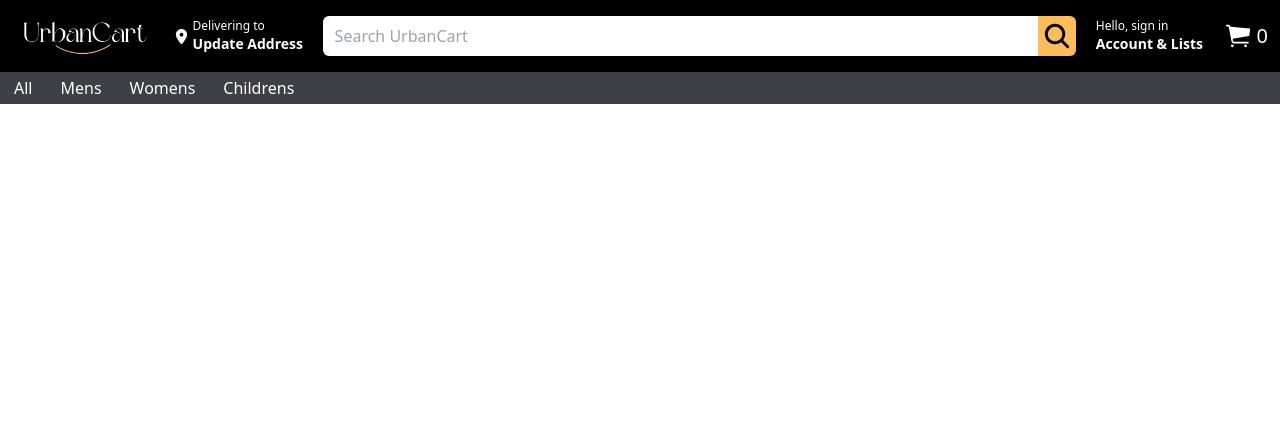
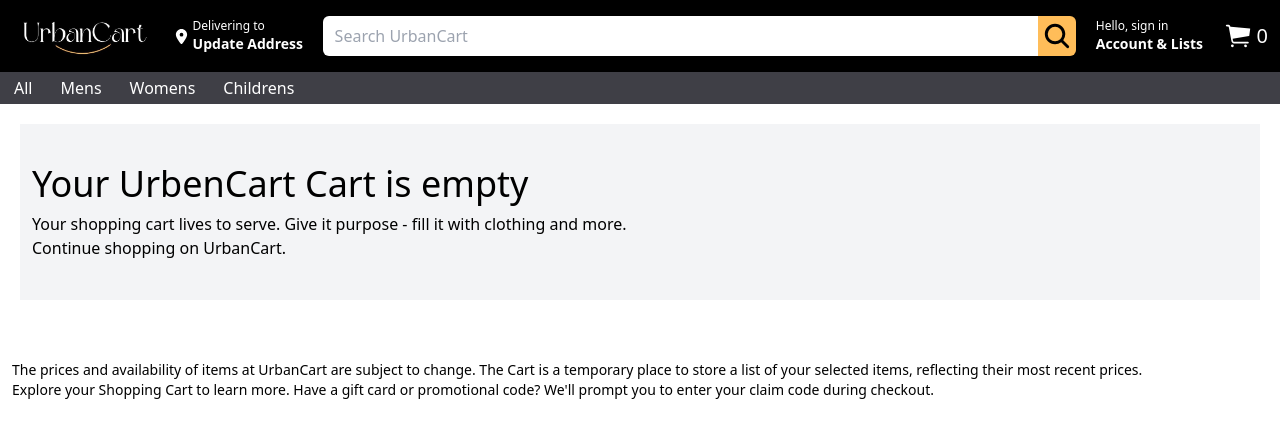
Before and after one commit to roht2103/UrbanCart, a React (Vite) app: page /account/cart in a window 1280 px wide. Shown: the top 438 px of the page. Built offline with nearby package versions, Linux system fonts and the light colour scheme.

Commit message:
designed empty cart page

```diff
--- a/src/App.jsx
+++ b/src/App.jsx
@@ -21,7 +21,7 @@ function App() {
                   <Route path="/" element={<HomePage />} />
                   <Route path="/account" element={<AccountPage />} />
                   <Route path="/account/orders" element={<OrdersPage />} />
-                  <Route path="/cart" element={<CartPage />} />
+                  <Route path="/account/cart" element={<CartPage />} />
                   <Route path="/account/wishlist" element={<WishlistPage />} />
                   <Route path="/account/address" element={<AddressPage />} />
                   <Route path="/account/profile" element={<ProfilePage />} />
--- a/src/components/Footer.jsx
+++ b/src/components/Footer.jsx
@@ -3,7 +3,7 @@ import { Link, useNavigate } from "react-router-dom";
 
 const Footer = () => {
   return (
-    <footer className="w-full bg-gray-800 text-white py-8 mt-10 float-end">
+    <footer className="w-full bg-gray-800 text-white py-8 mt-10">
       <div className="container mx-auto px-4 grid grid-cols-1 md:grid-cols-2 lg:grid-cols-4 gap-8">
         <div>
           <h3 className="text-lg font-semibold mb-3">Company Information</h3>
--- a/src/components/Nav.jsx
+++ b/src/components/Nav.jsx
@@ -151,7 +151,7 @@ const Nav = () => {
           </section>
         </Popover>
         <span
-          onClick={() => navigate("/cart")}
+          onClick={() => navigate("/account/cart")}
           className="flex items-center justify-center gap-1 cursor-pointer mt-2 md:mt-0"
         >
           <IoIosCart style={{ color: "white", fontSize: "30px" }} />
--- a/src/pages/AccountPage.jsx
+++ b/src/pages/AccountPage.jsx
@@ -3,7 +3,10 @@ import address from "../assets/address.png";
 import orders from "../assets/orders.png";
 import wishlist from "../assets/wishlist.png";
 import Footer from "../components/Footer";
+import { Link, useNavigate } from "react-router-dom";
+
 const AccountPage = () => {
+  const Navigate = useNavigate();
   return (
     <div className="flex flex-col items-center justify-center">
       <div className="p-2 md:p-4 w-full lg:w-4/6 md:w-5/6">
@@ -12,7 +15,10 @@ const AccountPage = () => {
           name="container"
           className="grid grid-cols-1 sm:grid-cols-2 lg:grid-cols-3 gap-4 pt-2"
         >
-          <section className="flex items-center gap-4 p-3 border-2 border-gray-200 rounded-lg hover:bg-gray-100">
+          <section
+            onClick={() => Navigate("/account/profile")}
+            className="cursor-pointer flex items-center gap-4 p-3 border-2 border-gray-200 rounded-lg hover:bg-gray-100"
+          >
             <span>
               <img
                 className="h-16 min-w-16 rounded-full"
@@ -25,7 +31,10 @@ const AccountPage = () => {
               <p>Manage your account details.</p>
             </span>
           </section>
-          <section className="flex items-center gap-4 p-3 border-2 border-gray-200 rounded-lg hover:bg-gray-100">
+          <section
+            onClick={() => Navigate("/account/orders")}
+            className="cursor-pointer flex items-center gap-4 p-3 border-2 border-gray-200 rounded-lg hover:bg-gray-100"
+          >
             <span>
               <img className="h-16 min-w-16 rounded-full" src={orders} alt="" />
             </span>
@@ -36,7 +45,10 @@ const AccountPage = () => {
               </p>
             </span>
           </section>
-          <section className="flex items-center gap-4 p-3 border-2 border-gray-200 rounded-lg hover:bg-gray-100">
+          <section
+            onClick={() => Navigate("/account/wishlist")}
+            className="cursor-pointer flex items-center gap-4 p-3 border-2 border-gray-200 rounded-lg hover:bg-gray-100"
+          >
             <span>
               <img
                 className="h-16 min-w-16 rounded-full"
@@ -49,7 +61,10 @@ const AccountPage = () => {
               <p>View and manage your wishlist.</p>
             </span>
           </section>
-          <section className="flex items-center gap-4 p-3 border-2 border-gray-200 rounded-lg hover:bg-gray-100">
+          <section
+            onClick={() => Navigate("/account/address")}
+            className="cursor-pointer flex items-center gap-4 p-3 border-2 border-gray-200 rounded-lg hover:bg-gray-100"
+          >
             <span>
               <img
                 className="h-16 min-w-16 rounded-full"
@@ -62,7 +77,10 @@ const AccountPage = () => {
               <p>Edit, remove or set default address.</p>
             </span>
           </section>
-          <section className="flex items-center gap-4 p-3 border-2 border-gray-200 rounded-lg hover:bg-gray-100">
+          <section
+            onClick={() => Navigate("/account/cart")}
+            className="cursor-pointer flex items-center gap-4 p-3 border-2 border-gray-200 rounded-lg hover:bg-gray-100"
+          >
             <span>
               <img
                 className="h-16 min-w-16 rounded-full"
--- a/src/pages/CartPage.jsx
+++ b/src/pages/CartPage.jsx
@@ -1,4 +1,30 @@
+import { useState } from "react";
+
 const CartPage = () => {
-  return <h1>Cart</h1>;
+  const [cartItems, setCartItems] = useState([]);
+  return (
+    <div>
+      {cartItems.length === 0 && (
+        <div className="bg-gray-100 m-5 px-3 py-10">
+          <h1 className="text-4xl mb-2">Your UrbenCart Cart is empty</h1>
+          <p>
+            Your shopping cart lives to serve. Give it purpose - fill it with
+            clothing and more.{" "}
+          </p>
+          <p>
+            Continue shopping on <a href="/">UrbanCart</a>.{" "}
+          </p>
+        </div>
+      )}
+      <p className="px-3 py-10 text-sm">
+        The prices and availability of items at UrbanCart are subject to change.
+        The Cart is a temporary place to store a list of your selected items,
+        reflecting their most recent prices.
+        <br /> Explore your Shopping Cart to learn more. Have a gift card or
+        promotional code? We'll prompt you to enter your claim code during
+        checkout.
+      </p>
+    </div>
+  );
 };
 export default CartPage;
```
